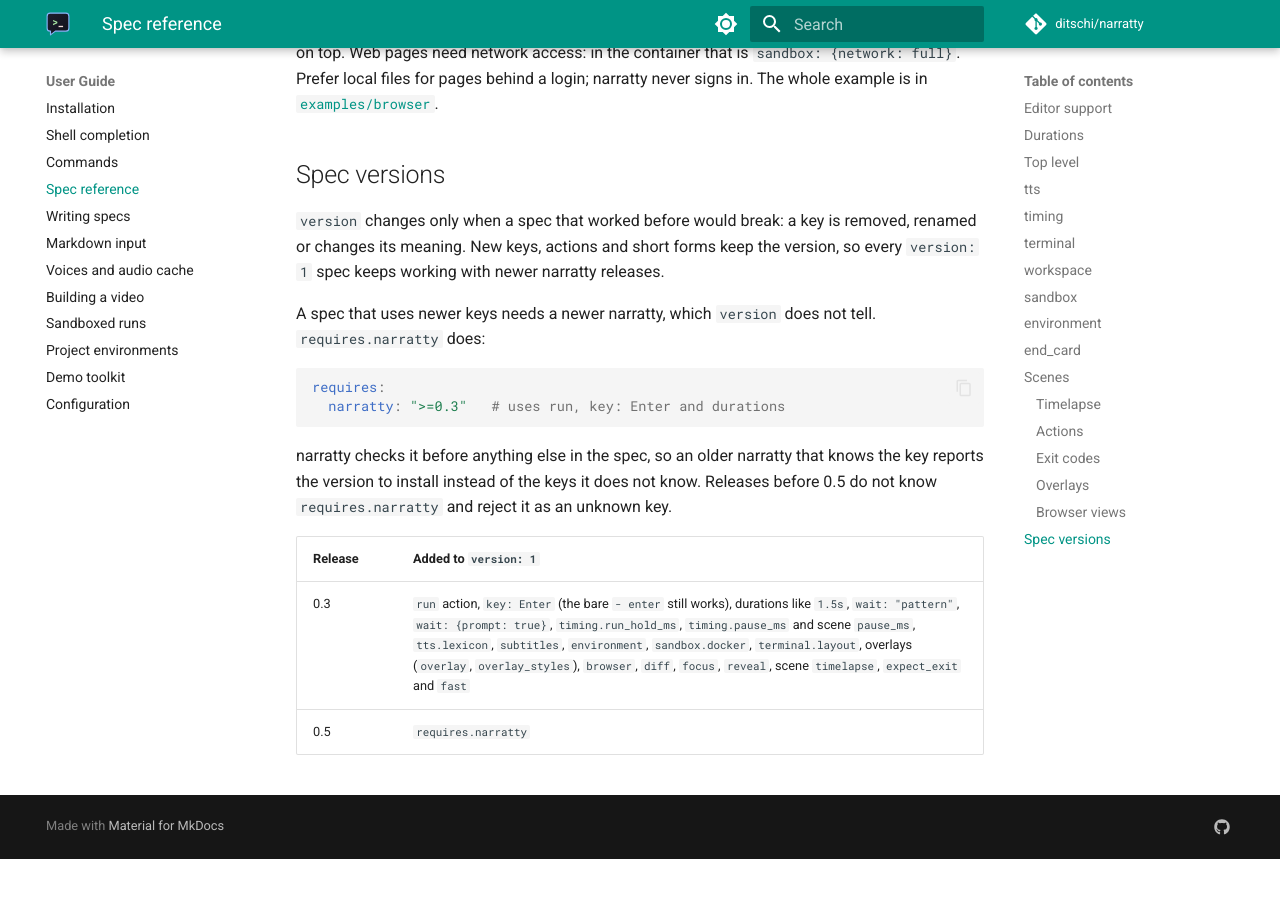
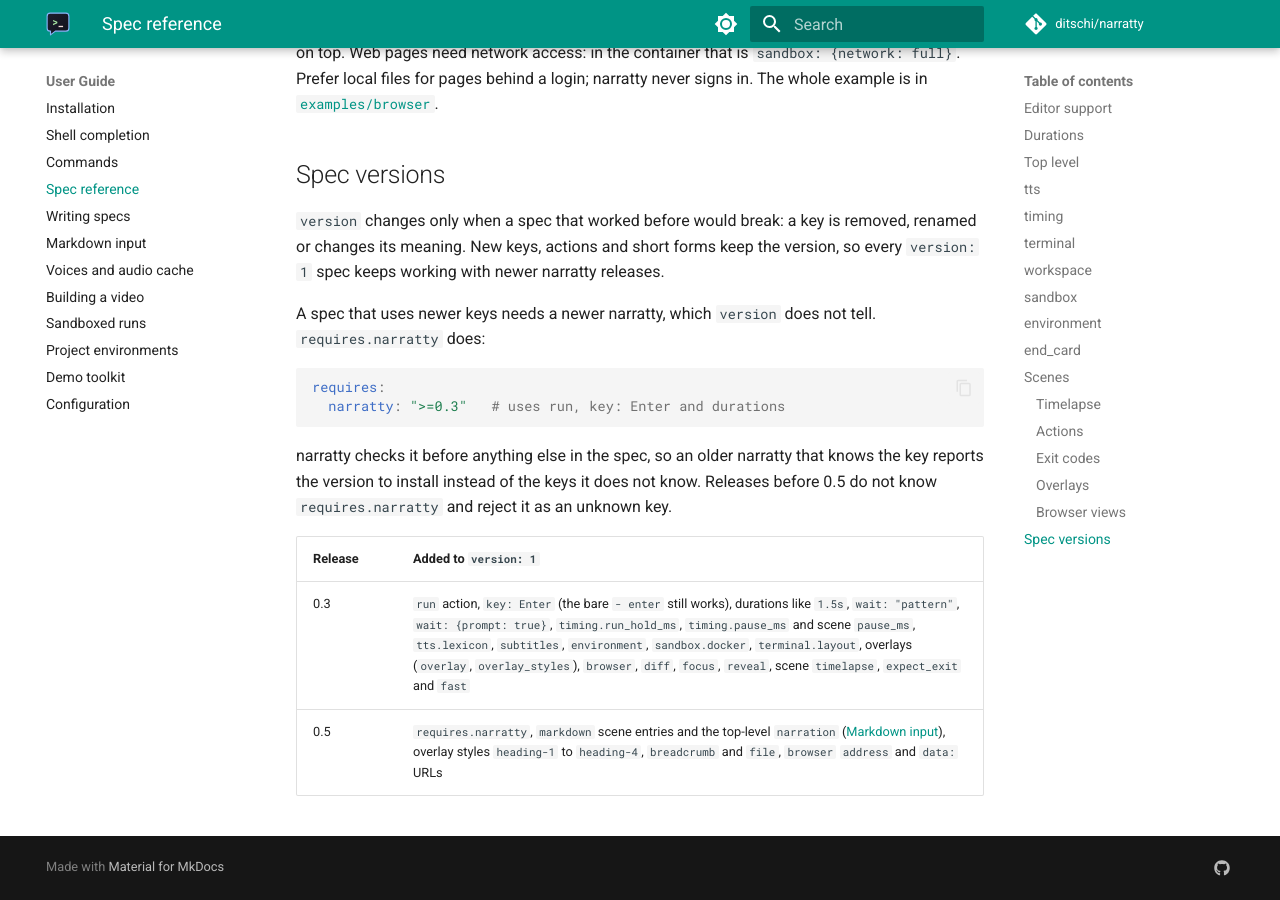
Before and after one commit to ditschi/narratty, an MkDocs documentation site: the page built from docs/user-guide/spec.md, in a window 1280 px wide and 900 px high, scrolled down 12222 px. Built offline with MkDocs 1.6.1 and Material for MkDocs 9.7.7, drawn with Linux system fonts in a browser that asks for light colours; comment, search, counter and statistics services are not loaded; the version menu is left out; before the commit the page ends 13081 px from its top, so only the background shows below that.

Commit message:
docs: list the 0.5 additions in the spec versions table
Co-Authored-By: Claude Opus 5.5 <noreply@anthropic.com>

```diff
--- a/docs/user-guide/spec.md
+++ b/docs/user-guide/spec.md
@@ -414,4 +414,4 @@ before 0.5 do not know `requires.narratty` and reject it as an unknown key.
 | Release | Added to `version: 1` |
 |---|---|
 | 0.3 | `run` action, `key: Enter` (the bare `- enter` still works), durations like `1.5s`, `wait: "pattern"`, `wait: {prompt: true}`, `timing.run_hold_ms`, `timing.pause_ms` and scene `pause_ms`, `tts.lexicon`, `subtitles`, `environment`, `sandbox.docker`, `terminal.layout`, overlays (`overlay`, `overlay_styles`), `browser`, `diff`, `focus`, `reveal`, scene `timelapse`, `expect_exit` and `fast` |
-| 0.5 | `requires.narratty` |
+| 0.5 | `requires.narratty`, `markdown` scene entries and the top-level `narration` ([Markdown input](markdown.md)), overlay styles `heading-1` to `heading-4`, `breadcrumb` and `file`, `browser` `address` and `data:` URLs |
```
